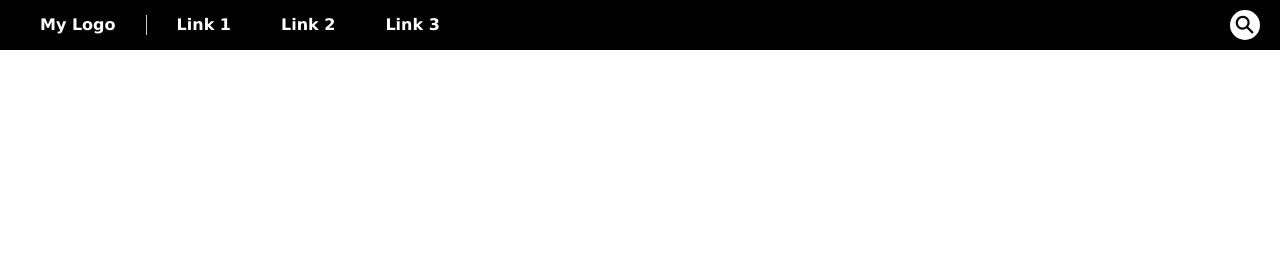
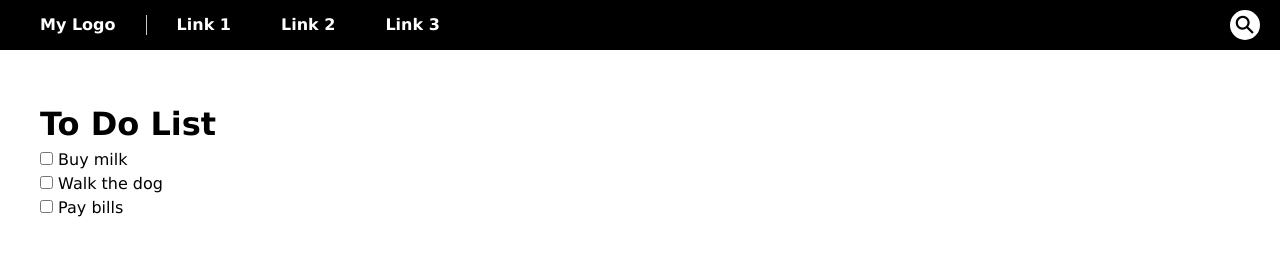
Before and after one commit to shemayas/css-practices, a plain HTML site: page todo-app/index.html in a window 1280 px wide. Drawn offline with Linux system fonts and the light colour scheme.

Commit message:
Add todo list

```diff
--- /dev/null
+++ b/todo-app/components/todo-list.html
@@ -0,0 +1,19 @@
+<div class="container" id="todo-list">
+  <h1>To Do List</h1>
+  <ul>
+    <li>
+      <input type="checkbox" />
+      <span>Buy milk</span>
+    </li>
+
+    <li>
+      <input type="checkbox" />
+      <span>Walk the dog</span>
+    </li>
+
+    <li>
+      <input type="checkbox" />
+      <span>Pay bills</span>
+    </li>
+  </ul>
+</div>
--- a/todo-app/index.html
+++ b/todo-app/index.html
@@ -9,6 +9,7 @@
     <link rel="stylesheet" href="style/reset.css" />
     <link rel="stylesheet" href="style/main.css" />
     <link rel="stylesheet" href="style/header.css" />
+    <link rel="stylesheet" href="style/todo-list.css" />
 
     <!-- set preview image for facebook and whatsapp -->
     <meta
@@ -23,6 +24,9 @@
   <body>
     <div data-include="header"></div>
 
+    <div data-include="todo-list"></div>
+
+    <!-- this should stay at the end -->
     <script src="scripts/onload.js"></script>
 
   </body>
--- a/todo-app/style/main.css
+++ b/todo-app/style/main.css
@@ -5,3 +5,8 @@ body {
 a {
     text-decoration: none;
 }
+
+.container {
+    max-width: 1200px;
+    margin: 0 auto;
+}
--- /dev/null
+++ b/todo-app/style/todo-list.css
@@ -0,0 +1,12 @@
+#todo-list {
+  margin-top: 50px;
+
+  ul {
+    padding: 0;
+    list-style: none;
+  }
+
+  li input[type="checkbox"]:checked + span {
+    text-decoration: line-through;
+  }
+}
```
